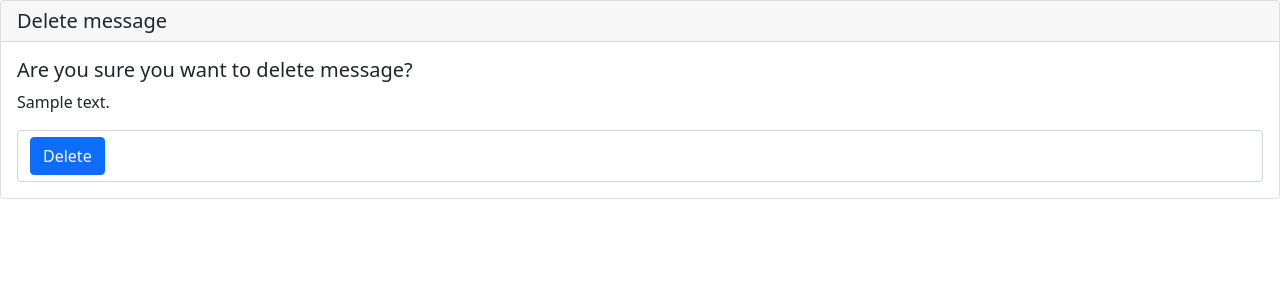
After one commit to shmd001/django-guestbook, a Django app: page /deletemessage/1/ in a window 1280 px wide. The commit adds this page. Shown: the top 300 px of the page. Run offline with Django 4.2, Linux system fonts and the light colour scheme; tables that the repository leaves empty hold one stand-in row (values such as "Sample post").

Commit message:
Add message deleting

```diff
--- a/base/static/base/styles/style.css
+++ b/base/static/base/styles/style.css
@@ -26,7 +26,8 @@ textarea {
   min-height: 200px !important;
 }
 
-a.edit {
+a.edit-link, a.delete-link {
   float: right;
   text-decoration: none;
+  margin-left: 10px;
 }
--- /dev/null
+++ b/base/templates/base/delete_message.html
@@ -0,0 +1,18 @@
+{% extends 'base/main.html' %}
+
+{% block content %}
+
+<div class="card">
+    <h5 class="card-header">Delete message</h5>
+    <div class="card-body">
+        <h5 class="card-text">Are you sure you want to delete message?</h5>
+        <p class="card-text">{{message.text}}</p>
+      <form method="POST" class="form-control">
+          {% csrf_token %}
+          {{form.as_p}}
+          <button class="btn btn-primary">Delete</button>
+      </form>
+    </div>
+</div>
+
+{% endblock content %}
--- a/base/templates/base/guestbook.html
+++ b/base/templates/base/guestbook.html
@@ -29,7 +29,8 @@
                     <div class="card">
                         <div class="card-header">
                             {{message.user}}
-                            <a class="edit" href="{% url 'message-edit' message.id %}">✏️</a>
+                            <a class="delete-link" href="{% url 'message-delete' message.id %}">❌</a>
+                            <a class="edit-link" href="{% url 'message-edit' message.id %}">✏️</a>
                         </div>
                         <div class="card-body">
                             <h5 class="card-title">{{message.text}}</h5>
--- a/base/urls.py
+++ b/base/urls.py
@@ -1,7 +1,14 @@
 """BaseApp URL Configuration"""
 
 from django.urls import path
-from .views import GuestbookView, UserSignin, UserSignout, UserSignup, EditMessage
+from .views import (
+    GuestbookView,
+    UserSignin,
+    UserSignout,
+    UserSignup,
+    EditMessage,
+    DeleteMessage,
+)
 
 urlpatterns = [
     path("", GuestbookView.as_view(), name="guestbook"),
@@ -9,4 +16,5 @@ urlpatterns = [
     path("signout/", UserSignout.as_view(), name="signout"),
     path("signup/", UserSignup.as_view(), name="signup"),
     path("editmessage/<int:pk>/", EditMessage.as_view(), name="message-edit"),
+    path("deletemessage/<int:pk>/", DeleteMessage.as_view(), name="message-delete"),
 ]
--- a/base/views.py
+++ b/base/views.py
@@ -3,7 +3,7 @@
 from django.http import HttpResponseRedirect
 from django.views.generic import ListView
 from django.contrib.auth.views import LoginView, LogoutView
-from django.views.generic.edit import FormView, UpdateView
+from django.views.generic.edit import FormView, UpdateView, DeleteView
 from django.urls import reverse_lazy
 from django.contrib.auth import login
 from .models import Message
@@ -35,6 +35,14 @@ class EditMessage(UpdateView):
     template_name = "base/edit_message.html"
     success_url = reverse_lazy("guestbook")
     fields = ["text"]
+
+
+class DeleteMessage(DeleteView):
+    """Message delete view"""
+
+    model = Message
+    template_name = "base/delete_message.html"
+    success_url = reverse_lazy("guestbook")
 
 
 class UserSignin(LoginView):
```
